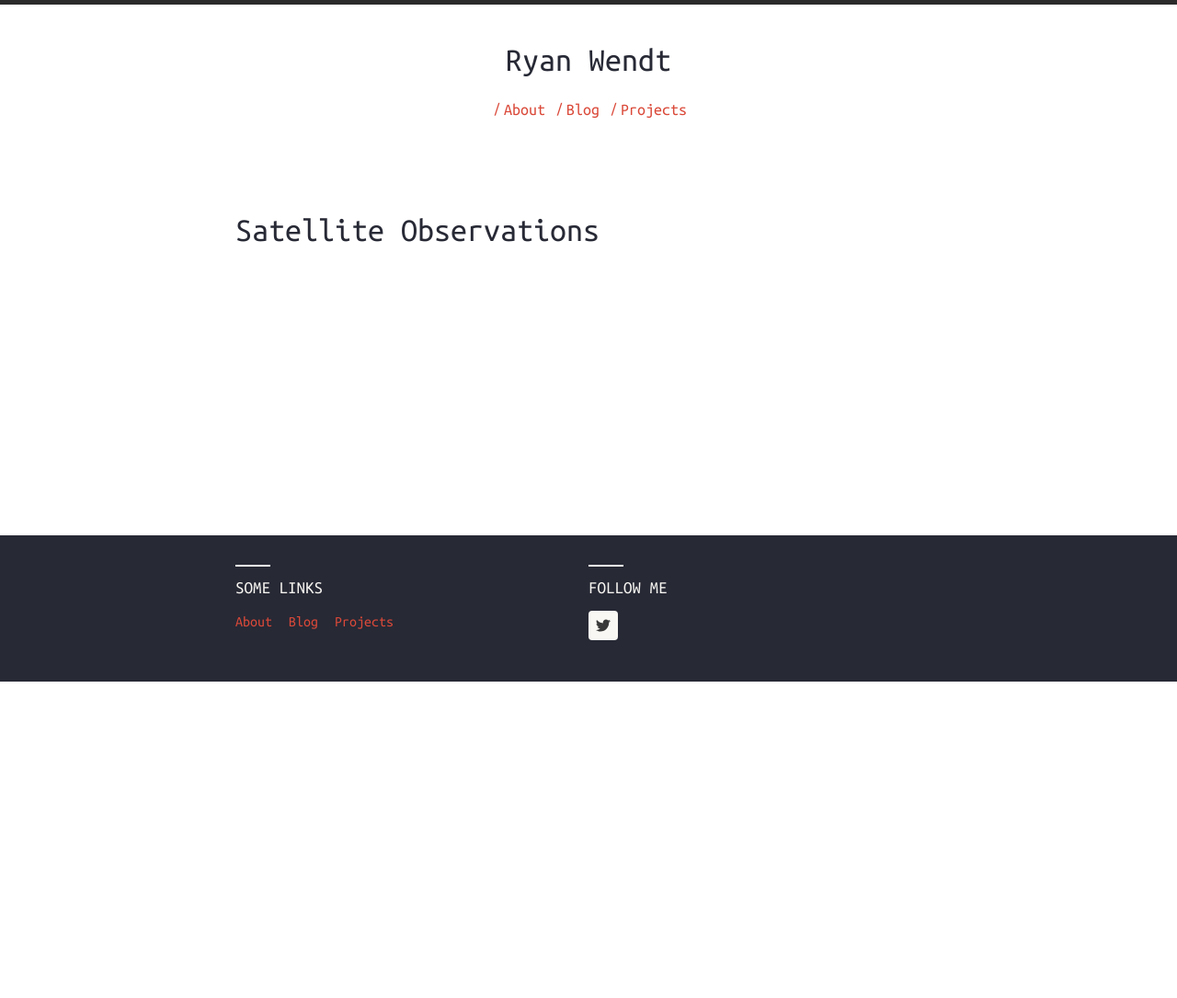
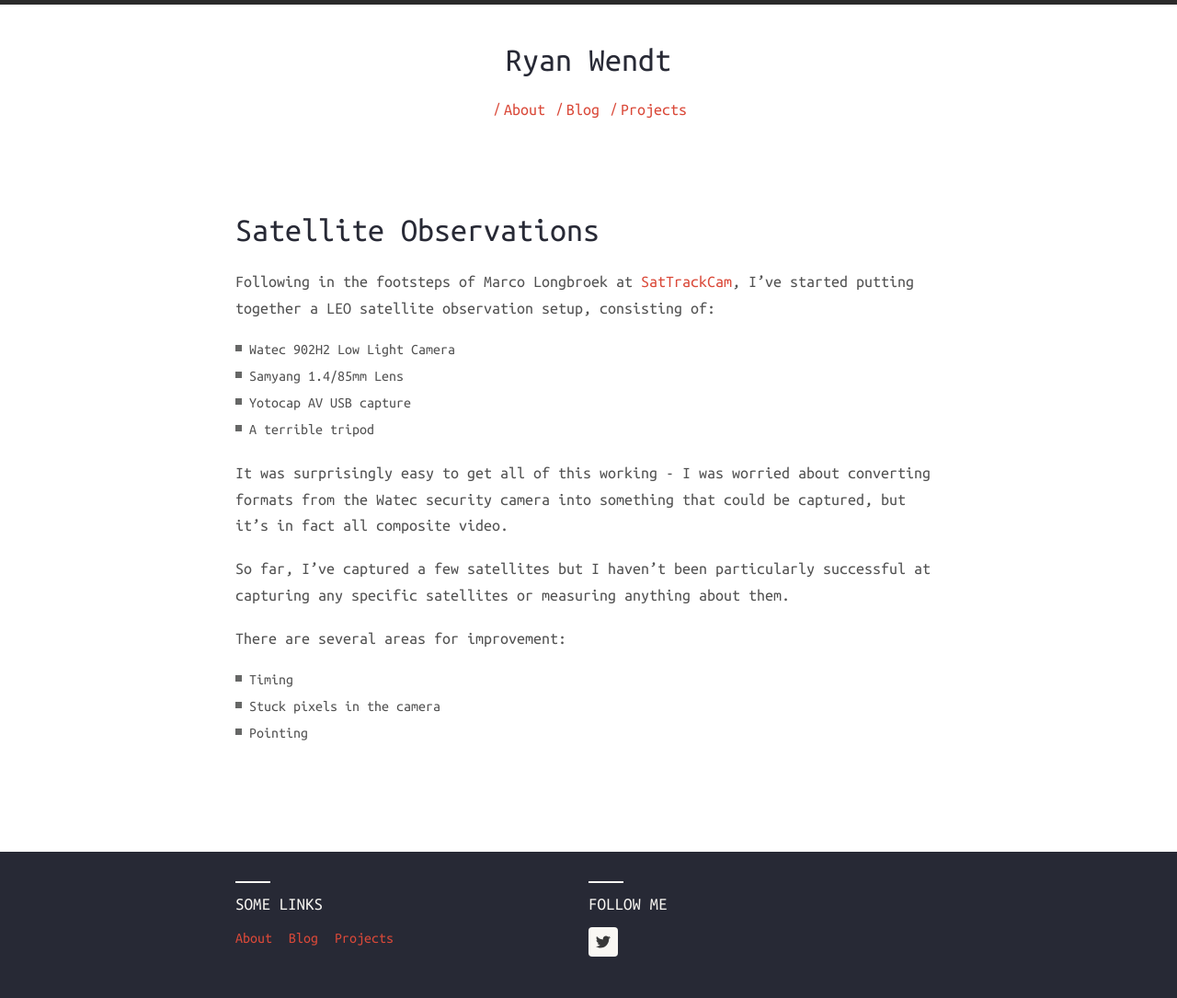
Before and after one commit to ryanmfw/ryanmfw.github.io, a Jekyll site: the page built from projects/sat_obs/index.md, in a window 1280 px wide. Shown: the whole page at 92% size. Built offline with Jekyll 4.4.1, drawn with Linux system fonts in a browser that asks for light colours; nearby versions of some CDN libraries; before the commit the page ends 900 px from its top, so only the background shows below that.

Commit message:
Added more satobs details

```diff
--- a/projects/sat_obs/index.md
+++ b/projects/sat_obs/index.md
@@ -2,3 +2,18 @@
 layout: page
 title: Satellite Observations
 ---
+
+Following in the footsteps of Marco Longbroek at [SatTrackCam](https://sattrackcam.blogspot.com/), I've started putting together a LEO satellite observation setup, consisting of:
+* Watec 902H2 Low Light Camera
+* Samyang 1.4/85mm Lens
+* Yotocap AV USB capture
+* A terrible tripod
+
+It was surprisingly easy to get all of this working - I was worried about converting formats from the Watec security camera into something that could be captured, but it's in fact all composite video.
+
+So far, I've captured a few satellites but I haven't been particularly successful at capturing any specific satellites or measuring anything about them.
+
+There are several areas for improvement:
+* Timing
+* Stuck pixels in the camera
+* Pointing
```
